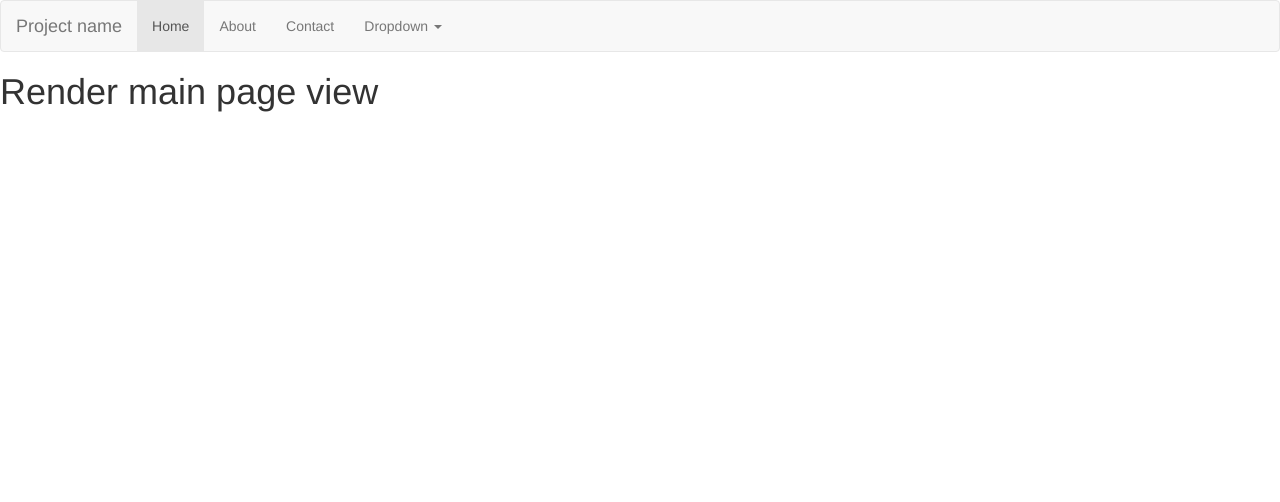
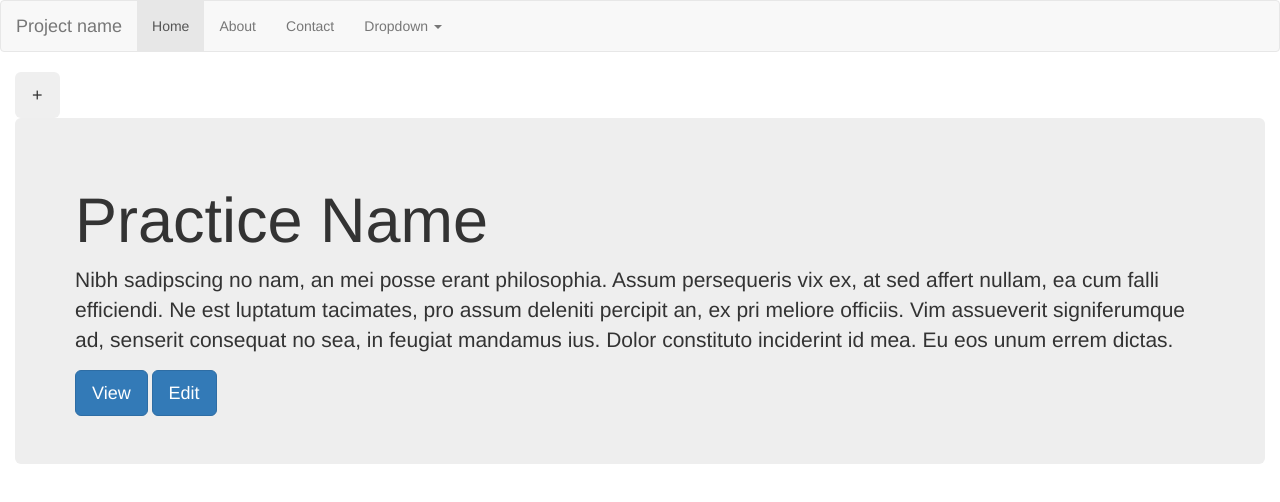
Before and after one commit to bbleds/music-practice-manager, a website: page public/html/main-backend.html in a window 1280 px wide. Drawn offline with nearby package versions, Linux system fonts and the light colour scheme; some packages are replaced by stand-ins of ours; files whose address does not match are found by name.

Commit message:
adding main page skeleton setup

```diff
--- a/public/html/partials/main.html
+++ b/public/html/partials/main.html
@@ -1 +1,18 @@
-<h1>Render main page view</h1>
+<div class="container-fluid">
+  <div class="row">
+    <div class="col-md-12">
+      <button class="btn btn-lg">+</button>
+      <div class="jumbotron">
+        <h1>Practice Name</h1>
+        <p>Nibh sadipscing no nam, an mei posse erant philosophia.
+          Assum persequeris vix ex, at sed affert nullam, ea cum falli efficiendi.
+          Ne est luptatum tacimates, pro assum deleniti percipit an, ex pri meliore officiis.
+          Vim assueverit signiferumque ad, senserit consequat no sea, in feugiat mandamus ius.
+          Dolor constituto inciderint id mea. Eu eos unum errem dictas.</p>
+          <button class="btn btn-lg btn-primary">View</button>
+          <button class="btn btn-lg btn-primary">Edit</button>
+      </div>
+    </div>
+  </div>
+
+</div>
```
